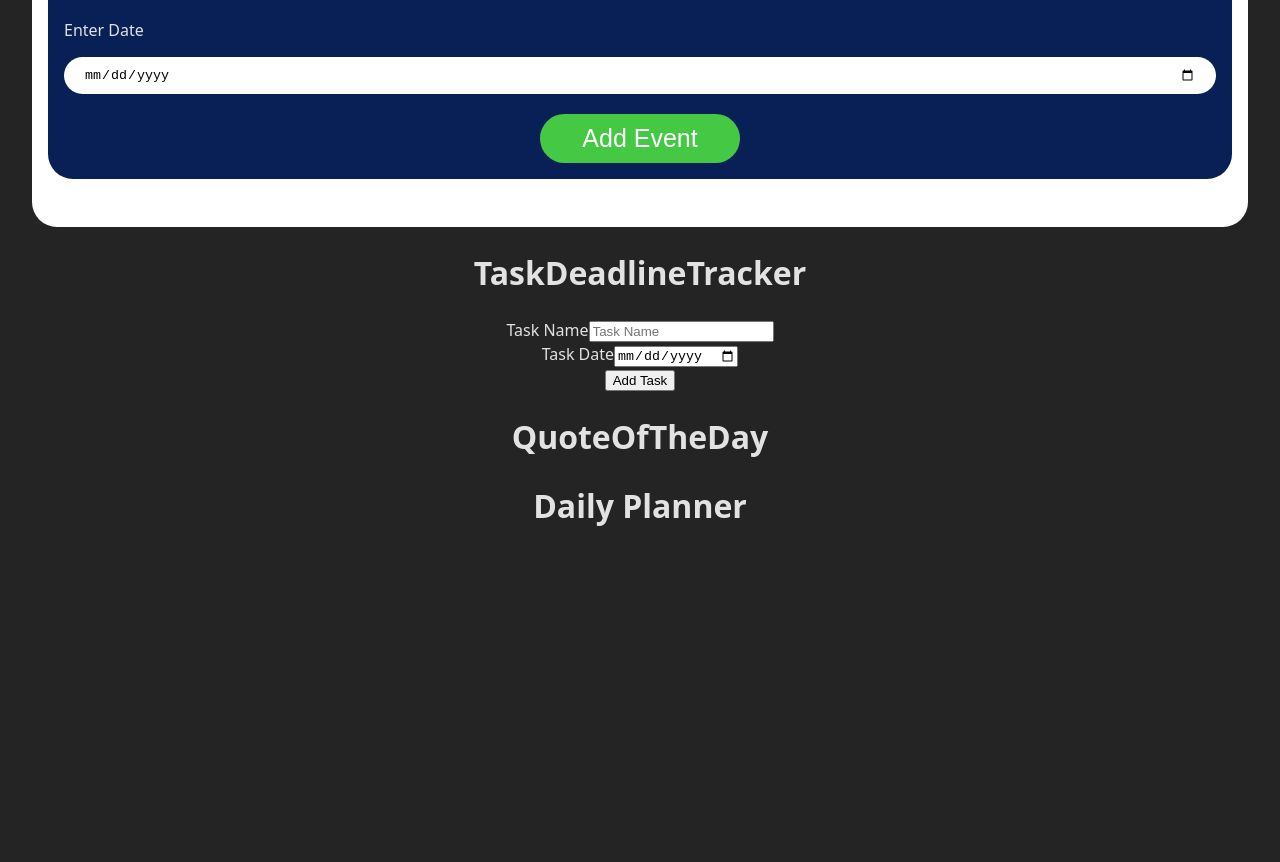
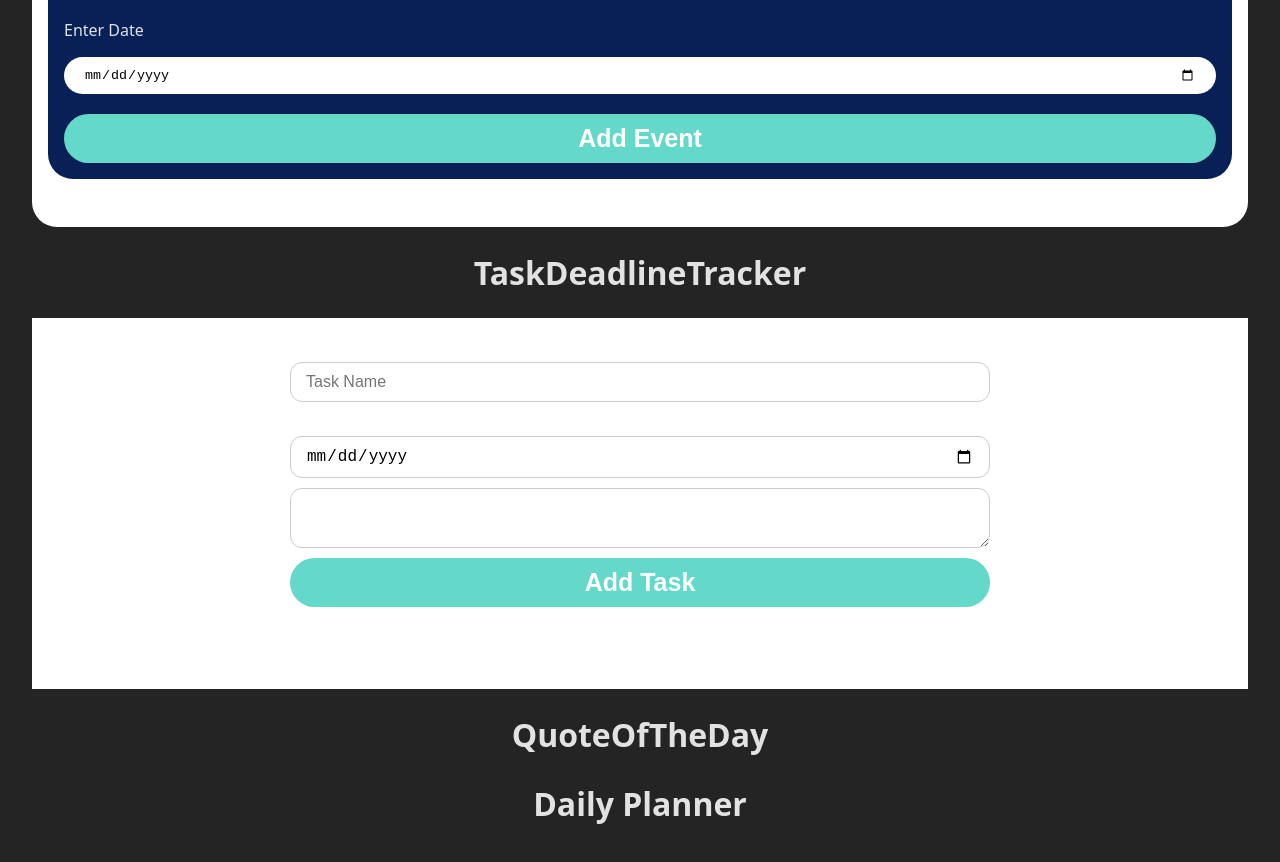
Before and after one commit to HristijanRalis/React-Dates-Projects, a React (Vite) app in the folder week-4-storage/: page / in a window 1280 px wide. Shown: the part 696-1558 px from the top of the page. Before the commit the page ends 1280 px from the top, so only its background shows below. Built offline with nearby package versions, Linux system fonts and the light colour scheme.

Commit message:
Done with TaskDeadlineTracker

```diff
--- a/week-4-storage/src/components/TaskDeadlineTracker/TaskDeadlineTracker.css
+++ b/week-4-storage/src/components/TaskDeadlineTracker/TaskDeadlineTracker.css
@@ -0,0 +1,157 @@
+.TaskDeadlineTracker {
+  background-color: #fff;
+  display: flex;
+  flex-direction: column;
+  align-items: center;
+  padding: 20px;
+  font-family: Arial, sans-serif;
+}
+
+.TaskForm {
+  display: flex;
+  flex-direction: column;
+  width: 100%;
+  max-width: 700px;
+  gap: 10px;
+  margin-bottom: 30px;
+}
+
+.TaskContent {
+  display: flex;
+  flex-direction: column;
+  width: 100%;
+}
+
+.TaskContent input,
+.TextDescription {
+  width: 100%;
+  padding: 10px 15px;
+  border-radius: 12px;
+  border: 1px solid #ccc;
+  outline: none;
+  font-size: 16px;
+}
+
+.TextDescription {
+  min-height: 60px;
+  resize: vertical;
+}
+
+.submitBtn {
+  padding: 10px 20px;
+  border-radius: 25px;
+  width: 100%;
+  background-color: #64d9ca;
+  color: white;
+  border: none;
+  cursor: pointer;
+  font-weight: bold;
+  transition: 0.3s ease-in-out;
+}
+
+.submitBtn:hover {
+  background-color: #3bc5b1;
+  transform: scale(1.05);
+}
+
+.tasksList {
+  align-items: center;
+  justify-content: start;
+  display: flex;
+  flex-wrap: wrap;
+  gap: 20px;
+  list-style: none;
+  padding-left: 0;
+  width: 90%;
+}
+
+.taskItem {
+  flex: 0 1 calc(33.33% - 20px);
+  padding: 15px;
+  border-radius: 15px;
+  background-color: #f9f9f9;
+  color: #222;
+  box-shadow: rgba(182, 181, 181, 0.3) 0px 5px 15px;
+  display: flex;
+  flex-direction: column;
+  justify-content: space-between;
+}
+
+.taskItem.active {
+  box-shadow: 0 5px 15px rgba(30, 224, 60, 0.3);
+}
+
+.taskItem.expired {
+  box-shadow: 0 5px 15px rgba(238, 1, 1, 0.3);
+}
+
+.taskDescription {
+  margin-top: 10px;
+}
+
+.taskDate {
+  display: flex;
+  justify-content: space-between;
+  align-items: center;
+  font-size: 14px;
+}
+
+.countdown {
+  font-weight: bold;
+  color: #0077ff;
+}
+
+.expiredText {
+  color: #ff4b4b;
+  font-weight: bold;
+}
+
+.actions {
+  display: flex;
+  gap: 10px;
+  margin-top: 10px;
+  justify-content: space-around;
+}
+
+.statusBtn {
+  background-color: #1899b9;
+  color: white;
+  border: none;
+  padding: 5px 10px;
+  border-radius: 8px;
+  cursor: pointer;
+}
+
+.statusBtn:hover {
+  background-color: #11738b;
+}
+
+.editBtn,
+.deleteBtn {
+  background-color: #eee;
+  border: none;
+  padding: 5px 10px;
+  border-radius: 8px;
+  cursor: pointer;
+}
+
+.editBtn:hover {
+  background-color: #ccc;
+}
+
+.deleteBtn:hover {
+  background-color: #ffb3b3;
+}
+
+/* Responsive */
+@media screen and (max-width: 725px) {
+  .taskItem {
+    flex: 0 1 calc(50% - 20px);
+  }
+}
+
+@media screen and (max-width: 424px) {
+  .taskItem {
+    flex: 0 1 100%;
+  }
+}
--- a/week-4-storage/src/components/TaskDeadlineTracker/TaskDeadlineTracker.tsx
+++ b/week-4-storage/src/components/TaskDeadlineTracker/TaskDeadlineTracker.tsx
@@ -1,10 +1,11 @@
-import { useState } from "react";
+import { useEffect, useState } from "react";
 import "./TaskDeadlineTracker.css";
 
 type TaskTracker = {
   name: string;
   date: string;
   status: boolean;
+  description: string;
 };
 export const TaskDeadlineTracker = () => {
   const [tasks, setTasks] = useState<TaskTracker[]>(() => {
@@ -15,6 +16,18 @@ export const TaskDeadlineTracker = () => {
   const [name, setName] = useState("");
   const [date, setDate] = useState("");
   const [editing, setEditing] = useState<number | null>(null);
+  const [description, setDescription] = useState("");
+
+  const [tick, setTick] = useState(0);
+
+  useEffect(() => {
+    const interval = setInterval(() => setTick((t) => t + 1), 1000);
+    return () => clearInterval(interval);
+  }, []);
+  const saveTask = (updated: TaskTracker[]) => {
+    setTasks(updated);
+    localStorage.setItem("tasks", JSON.stringify(updated));
+  };
 
   const handleSubmit = (e: React.FormEvent) => {
     e.preventDefault();
@@ -23,27 +36,24 @@ export const TaskDeadlineTracker = () => {
 
     if (editing !== null) {
       const updated = [...tasks];
-      updated[editing] = { ...updated[editing], name, date };
+      updated[editing] = { ...updated[editing], name, date, description };
       saveTask(updated);
       setEditing(null);
     } else {
-      const newTask = { name, date, status: false };
+      const newTask = { name, date, description, status: false };
       saveTask([...tasks, newTask]);
     }
 
     setName("");
     setDate("");
-  };
-
-  const saveTask = (updated: TaskTracker[]) => {
-    setTasks(updated);
-    localStorage.setItem("tasks", JSON.stringify(updated));
+    setDescription("");
   };
 
   const editTask = (i: number) => {
     const task = tasks[i];
     setName(task.name);
     setDate(task.date);
+    setDescription(task.description);
     setEditing(i);
   };
 
@@ -55,6 +65,26 @@ export const TaskDeadlineTracker = () => {
     const filtered = tasks.filter((_, i) => i !== index);
     saveTask(filtered);
   };
+
+  const toggleStatus = (index: number) => {
+    const updated = [...tasks];
+    updated[index].status = !updated[index].status;
+    saveTask(updated);
+  };
+
+  const getDaysLeft = (taskDate: string) => {
+    const now = new Date().getTime();
+    const target = new Date(taskDate).getTime();
+
+    const diff = target - now;
+    if (diff < 0) return 0;
+
+    return Math.ceil(diff / (1000 * 60 * 60 * 24));
+  };
+
+  const sortedTasks = [...tasks].sort((a, b) => {
+    return new Date(a.date).getTime() - new Date(b.date).getTime();
+  });
 
   return (
     <div className="TaskDeadlineTracker">
@@ -77,25 +107,65 @@ export const TaskDeadlineTracker = () => {
           />
         </div>
 
-        <button type="submit">
+        <div className="TaskContent">
+          <textarea
+            className="TextDescription"
+            value={description}
+            onChange={(e) => setDescription(e.target.value)}
+          />
+        </div>
+
+        <button type="submit" className="submitBtn">
           {editing !== null ? "Update Task" : "Add Task"}
         </button>
       </form>
+
       <ul className="tasksList">
-        {tasks.map((task, i) => (
-          <li className="taskItem" key={i}>
+        {sortedTasks.map((task) => {
+          const daysLeft = getDaysLeft(task.date);
+          const isOverdue = daysLeft === 0 && new Date(task.date) < new Date();
+          const index = tasks.indexOf(task); // original index
+
+          return (
+            <li
+              className={`taskItem ${isOverdue ? "expired" : ""} ${
+                task.status ? "active" : ""
+              }`}
+              key={index}
+            >
+              <div className="taskDescription">
+                <div className="taskDate">
                   <h3>{task.name}</h3>
                   <p>{task.date}</p>
+                </div>
+
+                {!task.status && !isOverdue && (
+                  <p className="countdown">{daysLeft} days left</p>
+                )}
+                {isOverdue && <p className="expiredText">Expired</p>}
+
+                <p>{task.description}</p>
+              </div>
               <div className="actions">
-              <button className="btn editBtn" onClick={() => editTask(i)}>
+                <button className="btn editBtn" onClick={() => editTask(index)}>
                   Edit
                 </button>
-              <button onClick={() => deleteTask(i)} className="btn deleteBtn">
-                Delete{" "}
+                <button
+                  onClick={() => deleteTask(index)}
+                  className="btn deleteBtn"
+                >
+                  Delete
+                </button>
+                <button
+                  onClick={() => toggleStatus(index)}
+                  className="btn statusBtn"
+                >
+                  {task.status ? "Undo" : "Done"}
                 </button>
               </div>
             </li>
-        ))}
+          );
+        })}
       </ul>
     </div>
   );
```
Lines whose indentation alone changed are shown as unchanged.
